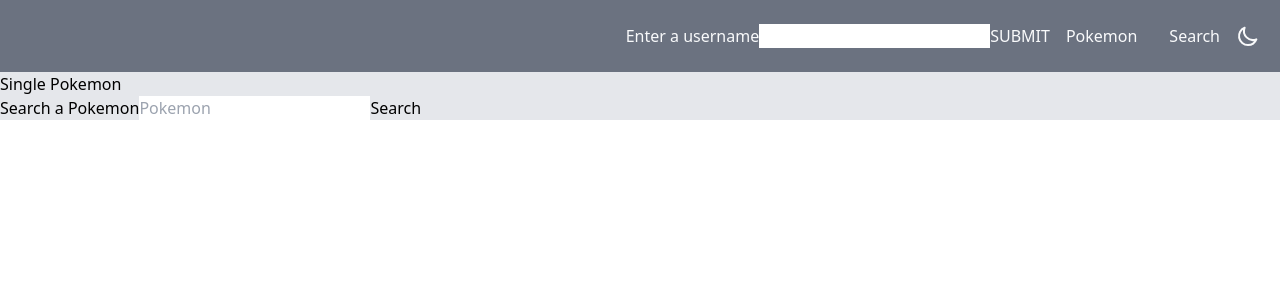
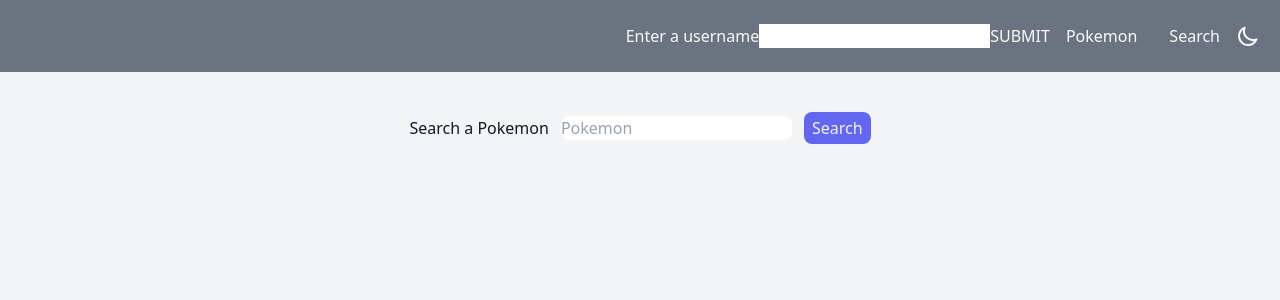
Before and after one commit to Tcaf351/pokemon-Api, a React (Create React App) app in the folder pokemon-api/: page /pokemon in a window 1280 px wide. Shown: the top 300 px of the page. Built offline with nearby package versions, Linux system fonts and the light colour scheme.

Commit message:
added the light/dark mode transitions to all pages

```diff
--- a/pokemon-api/src/Pages/AllPokemon.jsx
+++ b/pokemon-api/src/Pages/AllPokemon.jsx
@@ -32,15 +32,14 @@ const AllPokemon = () => {
 
 
     return (
-        <div className='bg-slate-200 dark:bg-gray-900 transition ease-in-out duration-1000'>
-            <h1 className='text-white'>All Pokemon</h1>
+        <div className='bg-gray-200 dark:bg-gray-900 transition ease-in-out duration-1000 min-h-screen py-3'>
 
-            <div  className="grid grid-cols-3 gap-4">
+            <div className="grid grid-cols-3 gap-4">
 
             {/* render each pokemon from api (calling the first 50) */}
             { allPokemon && allPokemon.map((pokemon) => (
 
-                <div key={pokemon.id} className='grid justify-center text-xl bg-slate-300 dark:bg-gray-600 dark:hover:bg-gray-400 transition ease-in-out duration-1000 hover:bg-slate-400  rounded-lg py-8'>
+                <div key={pokemon.id} className='grid justify-center text-xl bg-gray-300 hover:bg-gray-400 dark:bg-gray-600 dark:hover:bg-gray-400 transition ease-in-out duration-1000 rounded-lg py-8'>
 
                     <Link to={`singlepokemon/${pokemon.id}`}>
                         <Card pokemon={pokemon} />
--- a/pokemon-api/src/Pages/SeachedPokemon.jsx
+++ b/pokemon-api/src/Pages/SeachedPokemon.jsx
@@ -23,8 +23,9 @@ const SearchedPokemon = () => {
     };
 
     return (
-        <div className='bg-gray-200 dark:bg-slate-900'>
-            <h1>Single Pokemon</h1>
+        <div className='min-h-screen bg-gray-100 dark:bg-gray-900 text-gray-900 dark:text-gray-100 grid grid-cols-4 transition ease-in-out duration-1000'>
+
+            <div className="py-10 col-span-4 mx-auto ">
                 <form onSubmit={ handleSubmit(onSubmit) }>
                     <label>Search a Pokemon</label>
                     <input type="text"
@@ -32,11 +33,13 @@ const SearchedPokemon = () => {
                             {...register("pokemonName", { required: true, maxLength: 20 })} // form validation
                             onChange={handleChange}
                             value={pokemonName}
+                            className='mx-3 rounded-lg'
                             />
                             {errors.pokemonName?.type === 'required' && "Pokemon name is required"}
 
-                    <button>Search</button>
+                    <button className='px-2 py-1 rounded-lg bg-indigo-500 text-gray-100'>Search</button>
                 </form>
+            </div>
 
             {searchedPokemon && <div>
                 <h1>{ searchedPokemon.name }</h1>
--- a/pokemon-api/src/Pages/singlePokemon.jsx
+++ b/pokemon-api/src/Pages/singlePokemon.jsx
@@ -23,23 +23,27 @@ const SinglePokemon = () => {
 
 
     return (
-        <div className='bg-gray-200 dark:bg-slate-900 min-h-screen'>
+        <div className='bg-gray-200 dark:bg-gray-900 text-gray-900 dark:text-gray-100 transition min-h-screen ease-in-out duration-1000'>
 
             { singlePokemon &&
                 <div className='grid grid-cols-3'>
 
                 { shinyToggle === false ? (
-                    <div className='grid justify-center order-2 cursor-pointer'>
-                        <img onClick={() => setShinyToggle(!shinyToggle)} src={singlePokemon.sprites?.front_default} alt="pokemon" className="h-40 w-40 " />
+                    <div className='grid justify-center col-span-3 cursor-pointer order-2'>
+                        <img onClick={() => setShinyToggle(!shinyToggle)} src={singlePokemon.sprites?.front_default} alt="pokemon" className="h-44 w-44" />
                     </div> ) : (
 
-                    <div className='grid justify-center order-2 cursor-pointer'>
-                        <img onClick={() => setShinyToggle(!shinyToggle)} src={singlePokemon.sprites?.front_shiny} alt="pokemon" className="h-40 w-40 " />
+                    <div className='grid justify-center col-span-3 cursor-pointer order-2'>
+                        <img onClick={() => setShinyToggle(!shinyToggle)} src={singlePokemon.sprites?.front_shiny} alt="pokemon" className="h-44 w-44" />
                     </div>
                 )}
 
-                    <h1>{singlePokemon.name}</h1>
-                    <h1>{singlePokemon.weight}lbs</h1>
+                    <div className='col-span-3 text-center order-1 py-8'>
+                        <h1 className='text-7xl font-semibold uppercase '>{singlePokemon.name}</h1>
+                    </div>
+                    <div className='text-center col-span-3 order-3 py-2'>
+                        <h1 className='text-xl font-semibold'>{(singlePokemon.weight) * 0.1} kg</h1>
+                    </div>
                 </div>
             }
 
```
